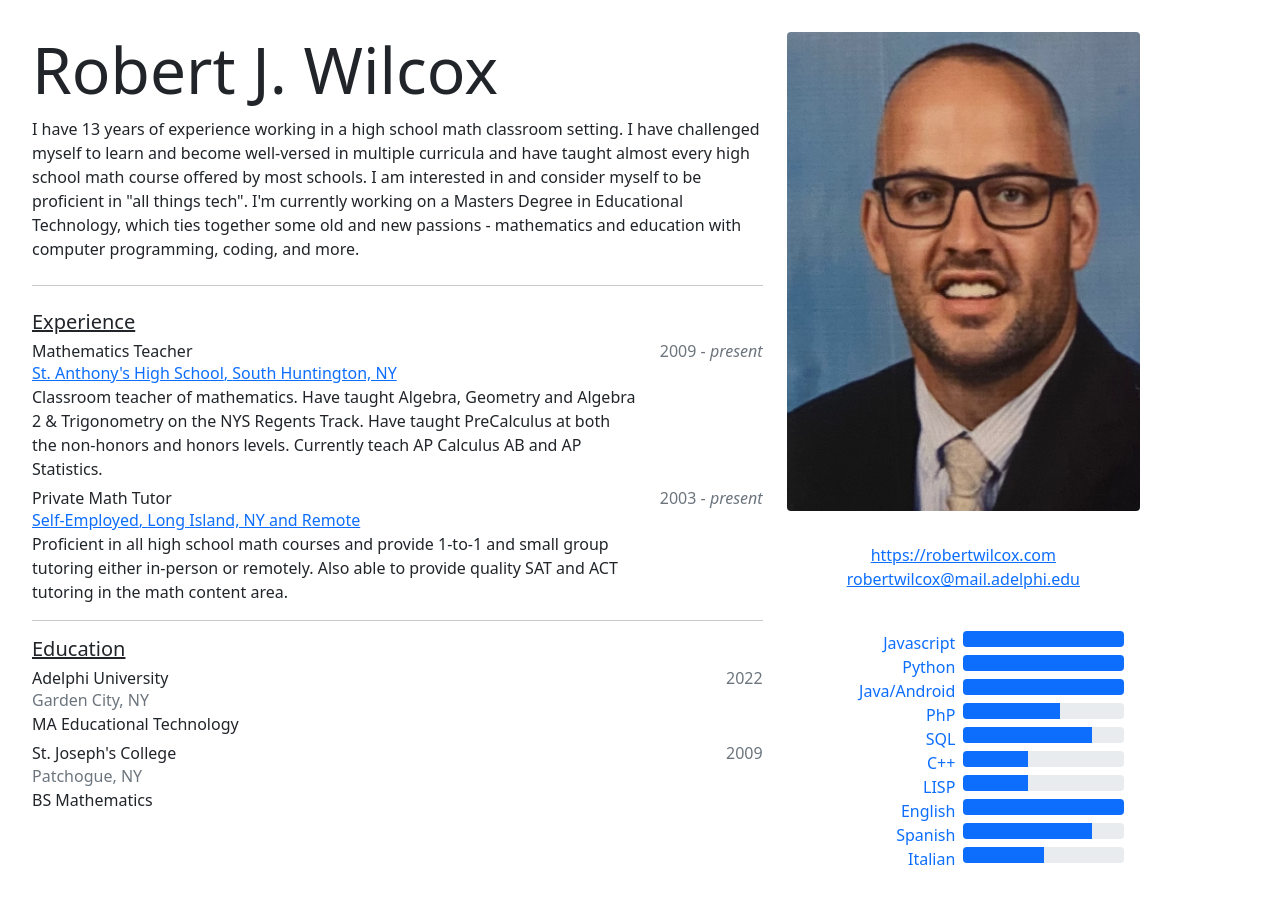
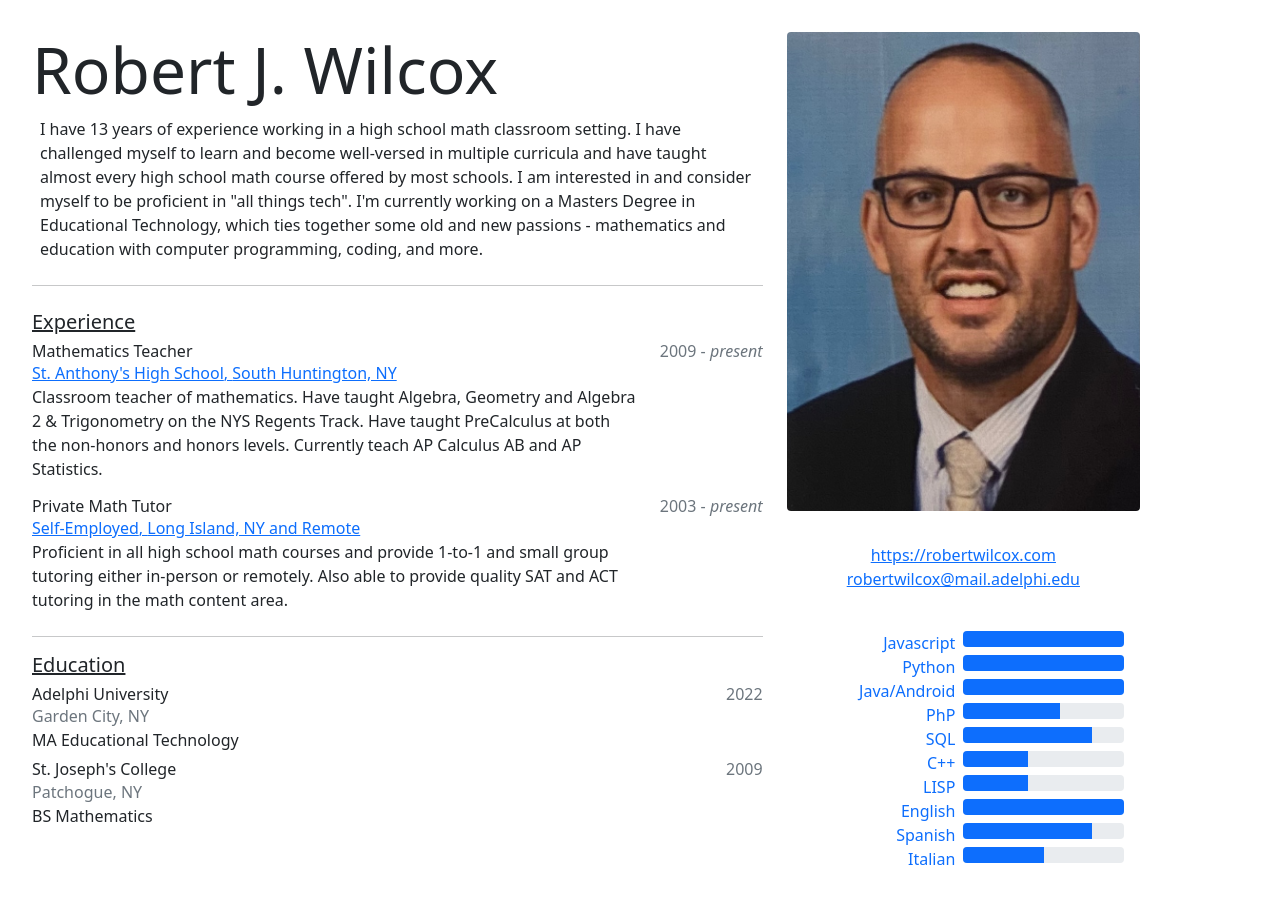
Before and after one commit to rwilcox23/resume, a React (Create React App) app: page / in a window 1280 px wide. Shown: the top 904 px of the page. Built offline with nearby package versions, Linux system fonts and the light colour scheme.

Commit message:
changed spacing in experience section

```diff
--- a/src/Profile.jsx
+++ b/src/Profile.jsx
@@ -27,7 +27,7 @@ function ProfileImg(props) {
 function Bio(props) {
   return (
     <section className="Bio">
-      <p className="text-justify mb-4">
+      <p className="text-justify mb-4 px-2">
         I have 13 years of experience working in a high school math classroom setting.
         I have challenged myself to learn and become well-versed in multiple curricula and have taught almost every high school math course offered by most schools.
         I am interested in and consider myself to be proficient in "all things tech".
--- a/src/Work.jsx
+++ b/src/Work.jsx
@@ -7,7 +7,9 @@ function Work(props) {
   return (
     <section className="mt-3">
       <h5><u>Experience</u></h5>
-      {jobs}
+
+        {jobs}
+
       <hr/>
     </section>
   );
@@ -28,7 +30,7 @@ function Job(j, i) {
       </h6>
       <div className="text-muted"><a href={j.link}>{j.org}, {j.where}</a></div>
       <div className="row mb-2">
-        <div className="col-12 col-md-10">{j.desc}</div>
+        <div className="col-12 col-md-10 mb-2">{j.desc}</div>
       </div>
     </div>
   )
```
